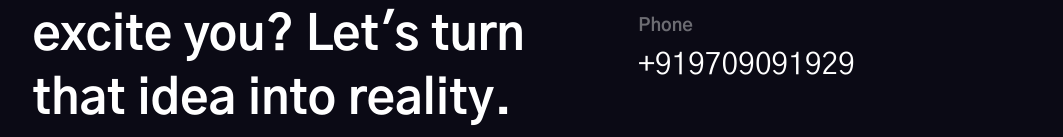
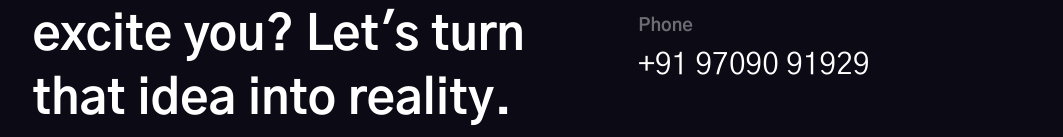
Before and after one commit to bimalendu04/webportfolio, a plain HTML site: page index.html in a window 1280 px wide. Shown: the part 6989-7126 px from the top of the page, without its empty margins (58-1121 px from the left). Drawn offline with nearby package versions, Linux system fonts and the light colour scheme.

Commit message:
Add files via upload

```diff
--- a/index.html
+++ b/index.html
@@ -673,7 +673,7 @@
                             Phone
                         </h5>
                         <p class="footer-contact-block__content">
-                            <a href="tel:+919709091929">+919709091929</a>
+                            <a href="tel:+919709091929">+91 97090 91929</a>
                         </p>
                     </div> <!-- end footer-contact-block -->
                     <br>
```
